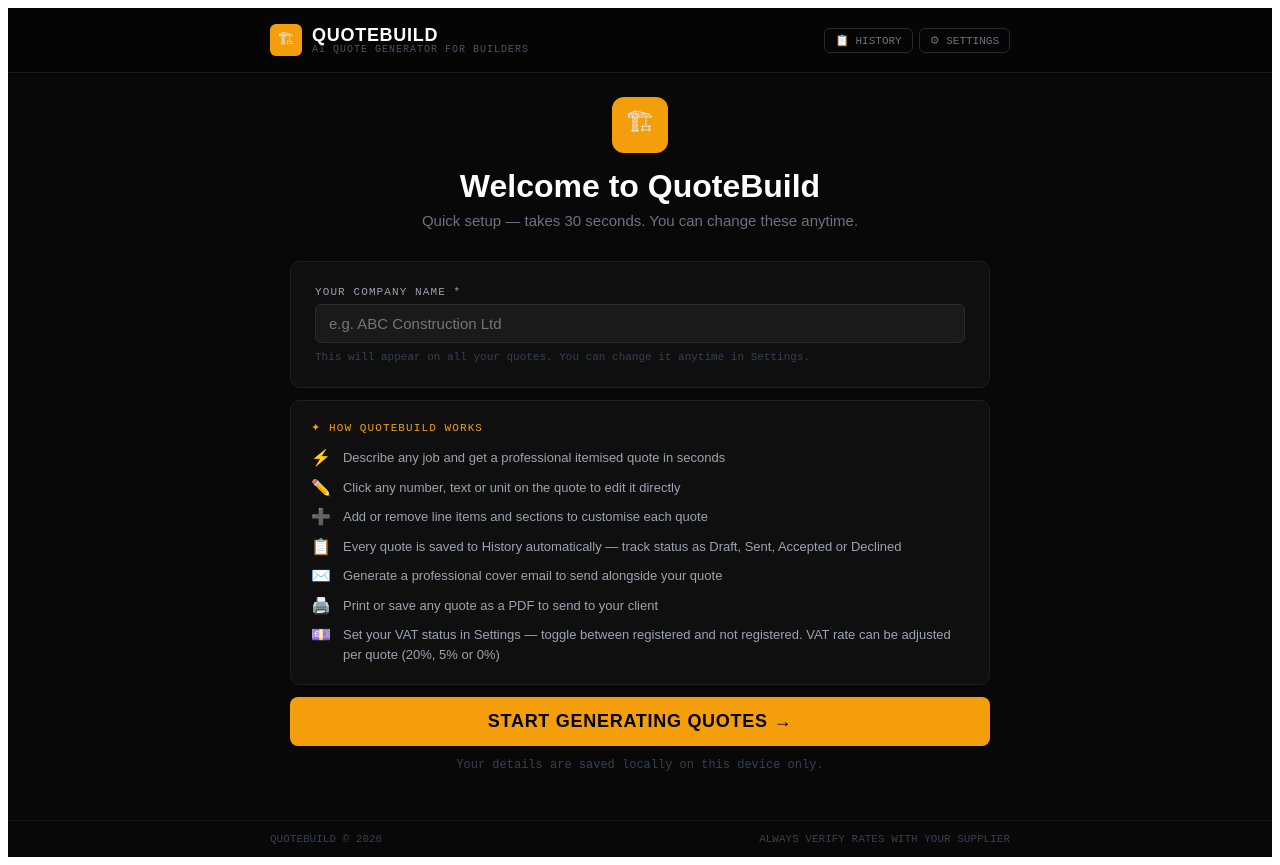
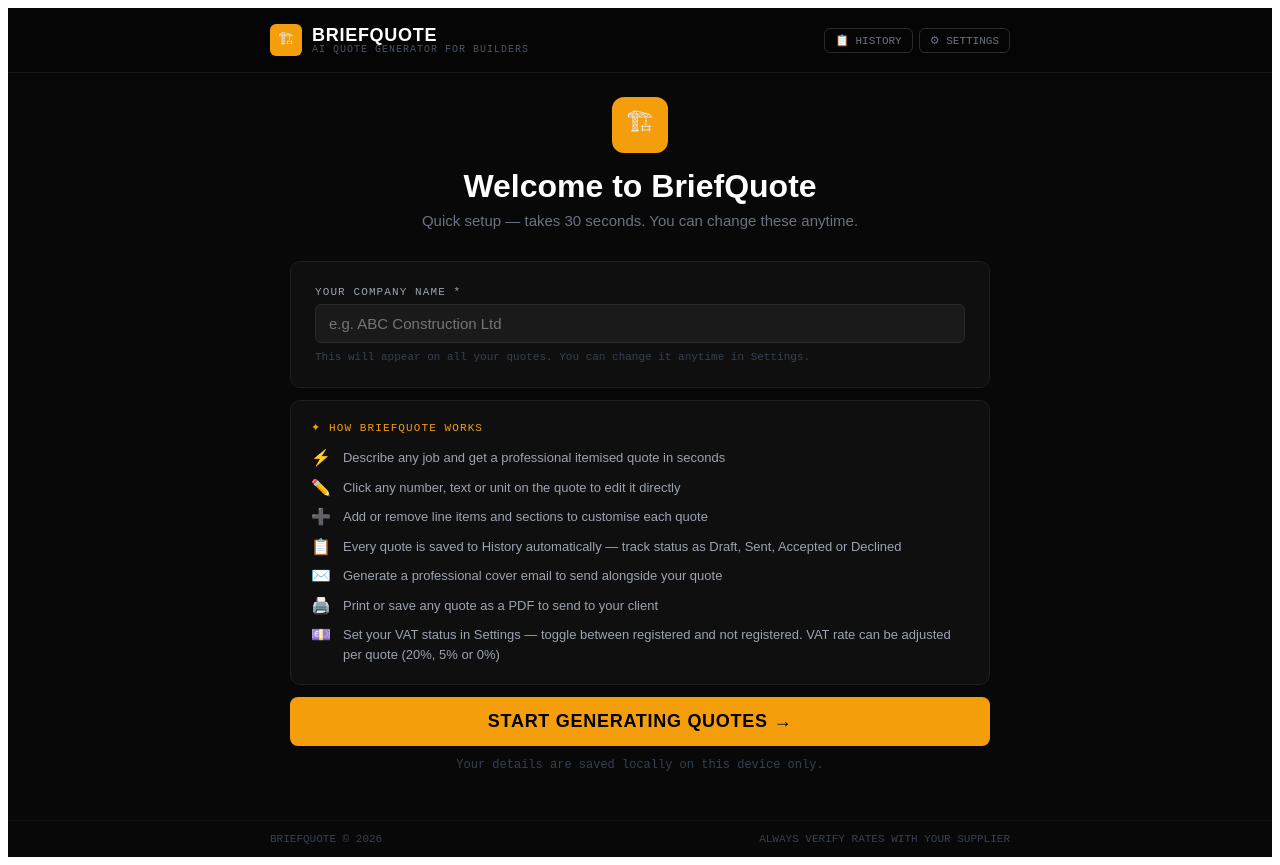
Before and after one commit to Webbywwfc/quotebuild, a React (Create React App) app: page / in a window 1280 px wide. Built offline with nearby package versions, Linux system fonts and the light colour scheme.

Commit message:
Rebrand to briefquote.jsx

```diff
--- a/src/App.jsx
+++ b/src/App.jsx
@@ -48,8 +48,8 @@ const css = `
   @media print { .no-print { display:none !important; } body { margin:0; } }
 `;
 
-const STORAGE_KEY = "quotebuild_settings";
-const HISTORY_KEY = "quotebuild_history";
+const STORAGE_KEY = "briefquote_settings";
+const HISTORY_KEY = "briefquote_history";
 
 function loadSettings() {
   try {
@@ -928,7 +928,7 @@ export default function App() {
           <div style={{display:"flex",alignItems:"center",gap:"10px"}}>
             <div style={{width:"32px",height:"32px",background:"#f59e0b",borderRadius:"6px",display:"flex",alignItems:"center",justifyContent:"center",fontSize:"15px"}}>🏗</div>
             <div>
-              <div style={{fontSize:"18px",fontWeight:800,color:"#fff",letterSpacing:"0.04em",lineHeight:1}}>QUOTEBUILD</div>
+              <div style={{fontSize:"18px",fontWeight:800,color:"#fff",letterSpacing:"0.04em",lineHeight:1}}>BRIEFQUOTE</div>
               <div style={{color:"#4b5563",fontSize:"10px",...mo,letterSpacing:"0.1em"}}>AI QUOTE GENERATOR FOR BUILDERS</div>
             </div>
           </div>
@@ -1005,7 +1005,7 @@ export default function App() {
           <div style={{animation:"fadeUp 0.4s ease forwards"}}>
             <div style={{textAlign:"center",marginBottom:"32px"}}>
               <div style={{width:"56px",height:"56px",background:"#f59e0b",borderRadius:"12px",display:"flex",alignItems:"center",justifyContent:"center",fontSize:"26px",margin:"0 auto 16px"}}>🏗</div>
-              <h1 style={{fontSize:"32px",fontWeight:800,color:"#fff",margin:"0 0 8px 0",lineHeight:1.1}}>Welcome to QuoteBuild</h1>
+              <h1 style={{fontSize:"32px",fontWeight:800,color:"#fff",margin:"0 0 8px 0",lineHeight:1.1}}>Welcome to BriefQuote</h1>
               <p style={{color:"#6b7280",fontSize:"15px",margin:0}}>Quick setup — takes 30 seconds. You can change these anytime.</p>
             </div>
 
@@ -1025,7 +1025,7 @@ export default function App() {
 
             {/* How it works — shown once on setup only */}
             <div style={{background:"#0f0f0f",border:"1px solid #1f1f1f",borderRadius:"10px",padding:"20px",marginBottom:"12px"}}>
-              <div style={{color:"#f59e0b",fontSize:"11px",fontFamily:"monospace",letterSpacing:"0.1em",marginBottom:"14px"}}>✦ HOW QUOTEBUILD WORKS</div>
+              <div style={{color:"#f59e0b",fontSize:"11px",fontFamily:"monospace",letterSpacing:"0.1em",marginBottom:"14px"}}>✦ HOW BRIEFQUOTE WORKS</div>
               <div style={{display:"flex",flexDirection:"column",gap:"10px"}}>
                 {[
                   ["⚡","Describe any job and get a professional itemised quote in seconds"],
@@ -1208,7 +1208,7 @@ export default function App() {
 
       <div className="no-print" style={{borderTop:"1px solid #111",padding:"12px 20px",marginTop:"24px"}}>
         <div style={{maxWidth:"740px",margin:"0 auto",display:"flex",justifyContent:"space-between",flexWrap:"wrap",gap:"8px"}}>
-          <span style={{color:"#374151",fontSize:"11px",...mo}}>QUOTEBUILD © 2026</span>
+          <span style={{color:"#374151",fontSize:"11px",...mo}}>BRIEFQUOTE © 2026</span>
           <span style={{color:"#374151",fontSize:"11px",...mo}}>ALWAYS VERIFY RATES WITH YOUR SUPPLIER</span>
         </div>
       </div>
```
